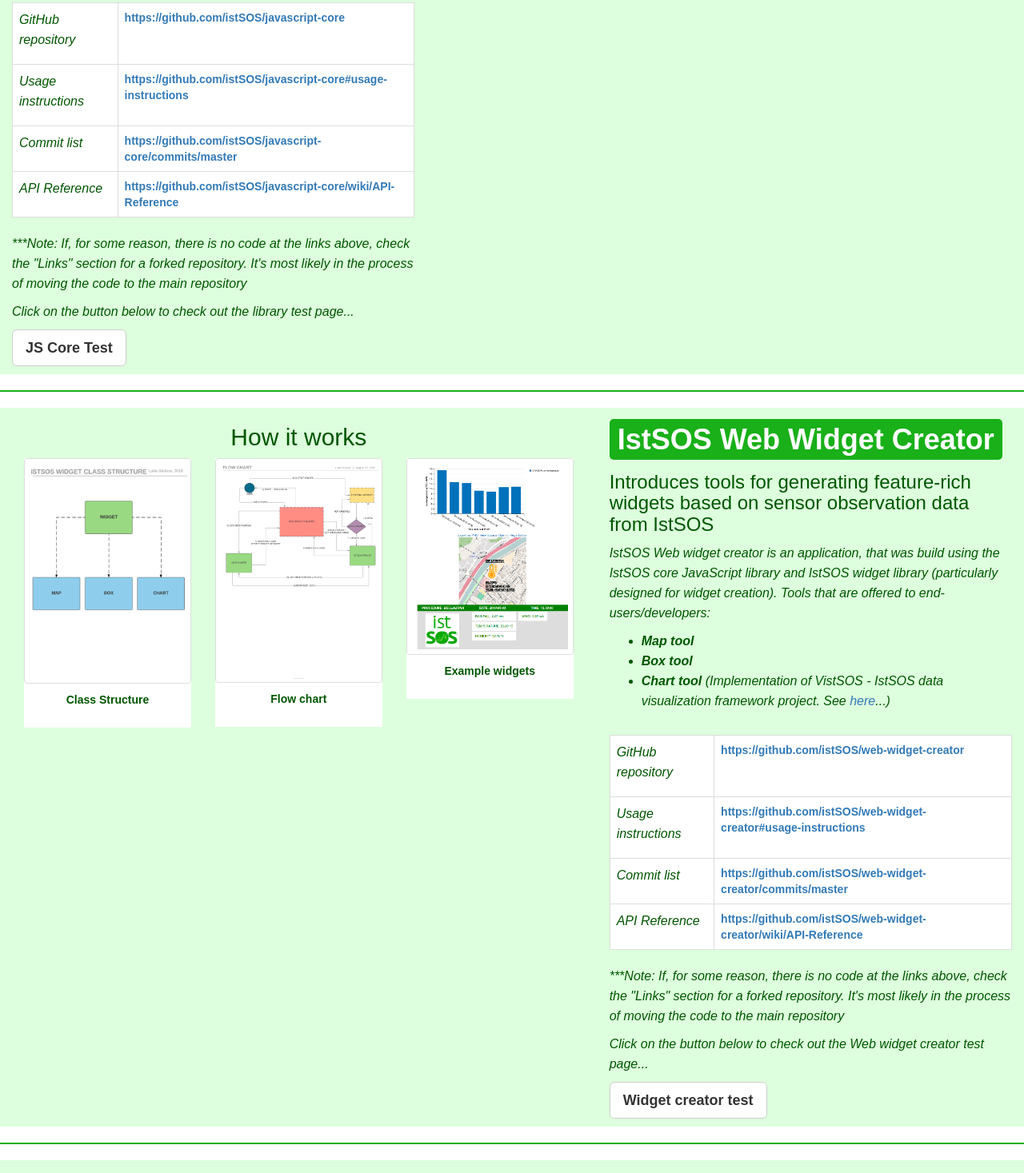
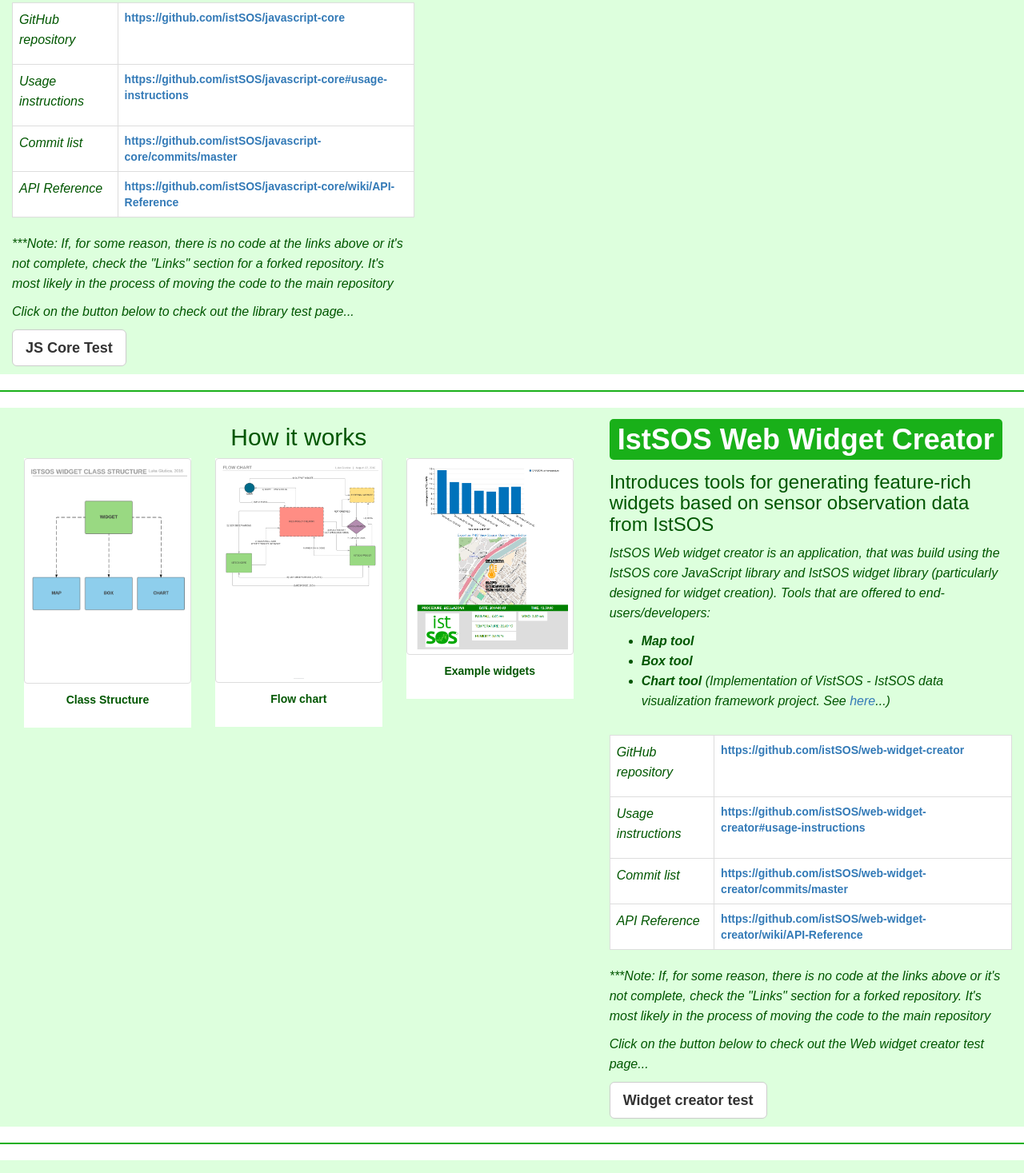
Before and after one commit to Luka-G/istSOS-Web-API, a website: page index.html in a window 1280 px wide. Shown: the part 793-2260 px from the top of the page at 80% size. Drawn offline with nearby package versions, Linux system fonts and the light colour scheme.

Commit message:
Some notes changed

```diff
--- a/index.html
+++ b/index.html
@@ -61,7 +61,7 @@
 							<td><a href="https://github.com/istSOS/javascript-core/wiki/API-Reference" target="_blank">https://github.com/istSOS/javascript-core/wiki/API-Reference</a></td>
 						</tr>
 					</table>
-					<p class="core-p">***Note: If, for some reason, there is no code at the links above, check the "Links" section for a forked repository. It's most likely in the process of moving the code to the main repository</p>
+					<p class="core-p">***Note: If, for some reason, there is no code at the links above or it's not complete, check the "Links" section for a forked repository. It's most likely in the process of moving the code to the main repository</p>
 					<p class="core-p">Click on the button below to check out the library test page...</p>
 					<a href="pages/core-test/istsos-test.html" target="_blank" class="btn btn-default btn-lg"><b>JS Core Test</b></a>
 				</div>
@@ -149,7 +149,7 @@
 							<td><a href="https://github.com/istSOS/web-widget-creator/wiki/API-Reference" target="_blank">https://github.com/istSOS/web-widget-creator/wiki/API-Reference</a></td>
 						</tr>
 					</table>
-					<p class="core-p">***Note: If, for some reason, there is no code at the links above, check the "Links" section for a forked repository. It's most likely in the process of moving the code to the main repository</p>
+					<p class="core-p">***Note: If, for some reason, there is no code at the links above or it's not complete, check the "Links" section for a forked repository. It's most likely in the process of moving the code to the main repository</p>
 					<p class="creator-p">Click on the button below to check out the Web widget creator test page...</p>
 					<a href="pages/web-widget-creator-test/index.html" target="_blank" class="btn btn-default btn-lg"><b>Widget creator test</b></a>
 				</div>
```
